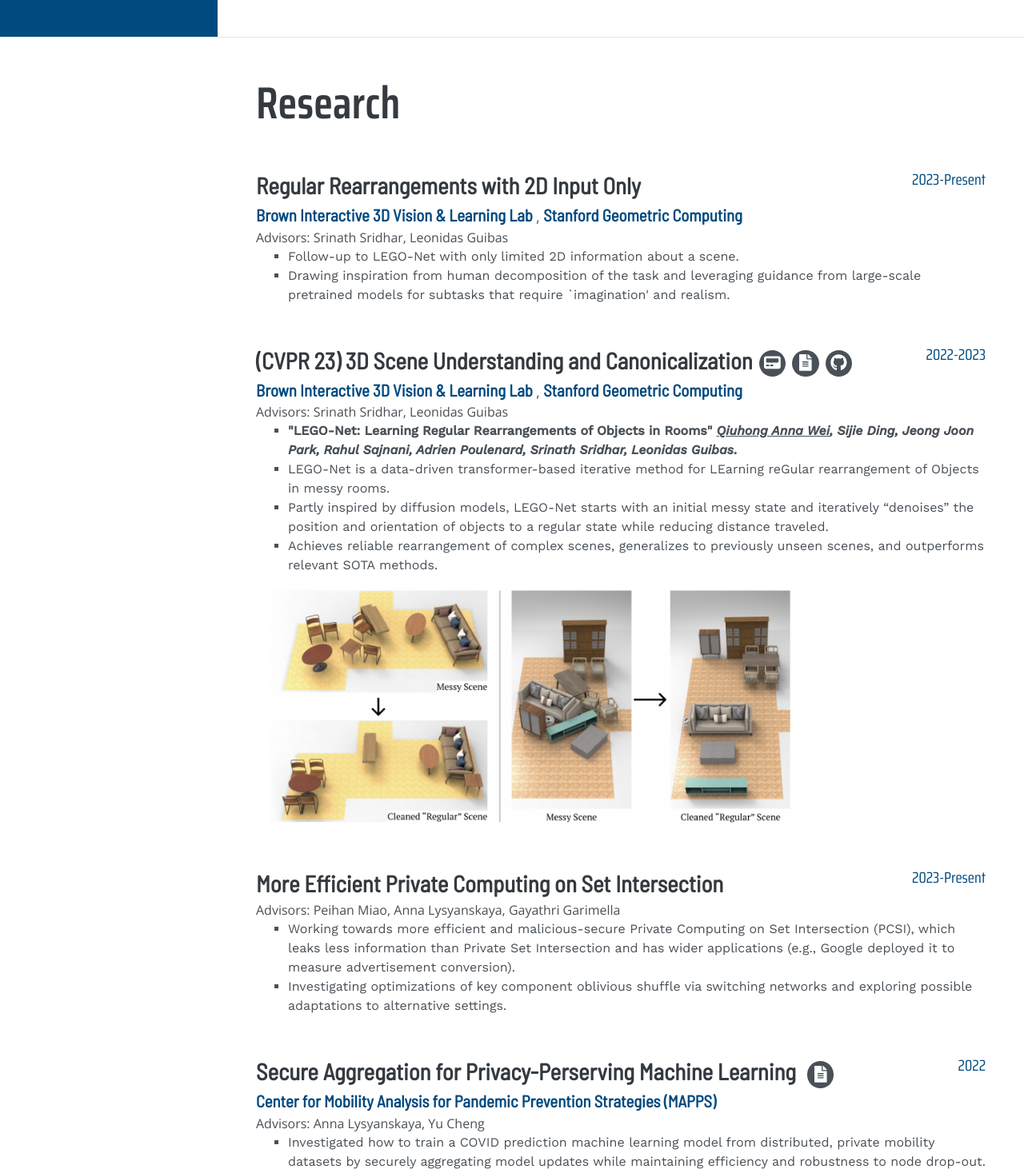
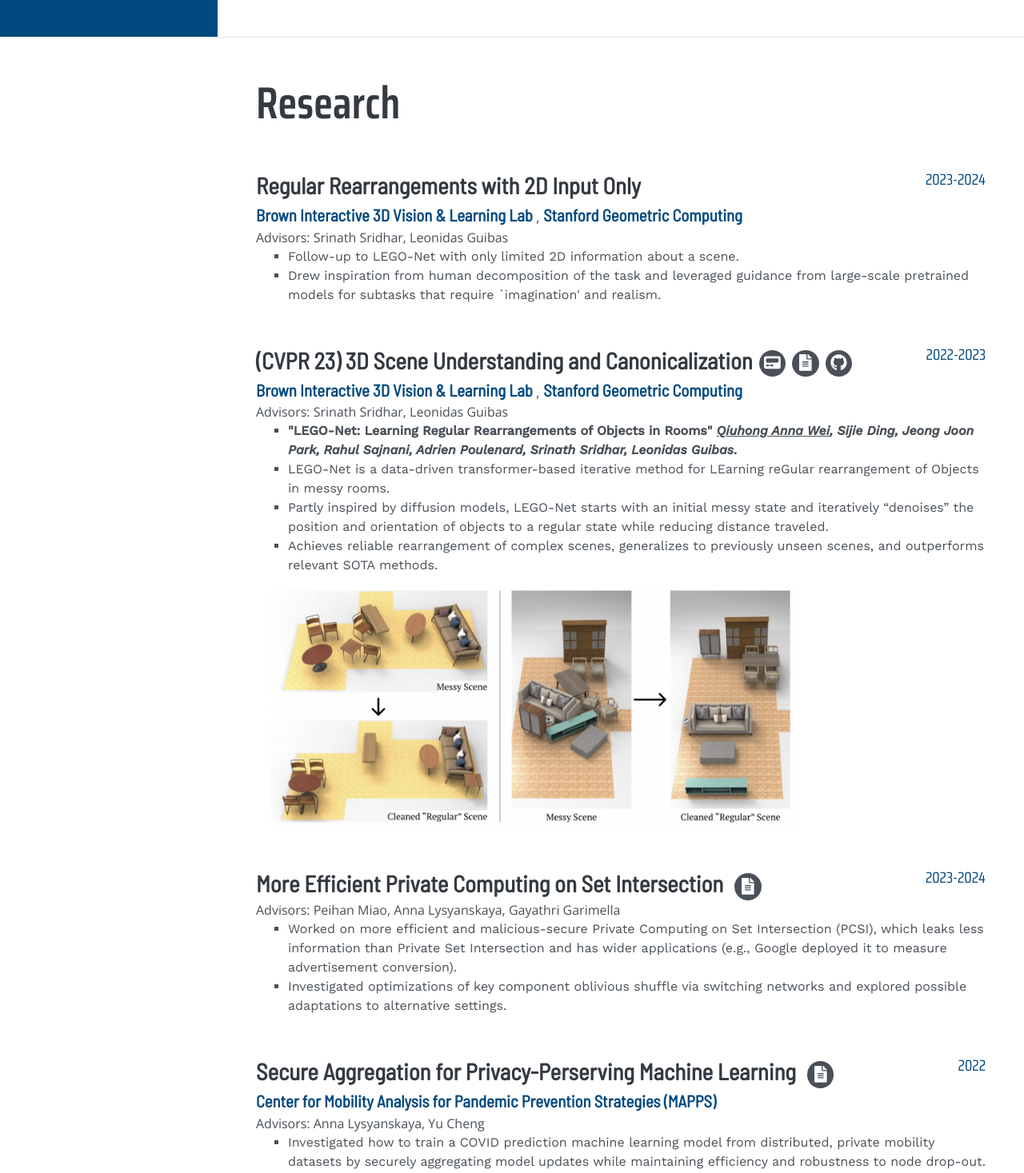
Before and after one commit to QiuhongAnnaWei/qiuhongannawei.me, a React (Create React App) app: page / in a window 1280 px wide. Shown: the part 754-2221 px from the top of the page at 80% size. Built offline with nearby package versions, Linux system fonts and the light colour scheme; a web font is replaced by a local one.

Commit message:
updated research page

```diff
--- a/src/Components/Research.js
+++ b/src/Components/Research.js
@@ -29,7 +29,7 @@ class Research extends Component {
             <div className="resume-content">
               <div>
                 <span className="heading mb-0 mr-2"> Regular Rearrangements with 2D Input Only </span>
-                <span className="resume-date text-md-right subsubheading2 right"> 2023-Present </span>
+                <span className="resume-date text-md-right subsubheading2 right"> 2023-2024 </span>
               </div>
 
               <a className="subheading" href="https://ivl.cs.brown.edu/" target="_blank" rel="noopener noreferrer">Brown Interactive 3D Vision & Learning Lab </a>,  <a className="subheading" href="https://geometry.stanford.edu/member/guibas/" target="_blank" rel="noopener noreferrer"> Stanford Geometric Computing </a> <br />
@@ -37,7 +37,7 @@ class Research extends Component {
               <a className="subsubheading1 mb-3" target="_blank" rel="noopener noreferrer"> Advisors: Srinath Sridhar, Leonidas Guibas </a> <br />
               <ul className=" mb-0">
                 <li>Follow-up to LEGO-Net with only limited 2D information about a scene. </li>
-                <li>Drawing inspiration from human decomposition of the task and leveraging guidance from large-scale pretrained models for subtasks that require `imagination' and realism.</li>
+                <li>Drew inspiration from human decomposition of the task and leveraged guidance from large-scale pretrained models for subtasks that require `imagination' and realism.</li>
               </ul>
             </div>
           </div>
@@ -78,13 +78,16 @@ class Research extends Component {
             <div className="resume-content">
               <div>
                 <span className="heading mb-0 mr-2"> More Efficient Private Computing on Set Intersection </span>
-                <span className="resume-date text-md-right subsubheading2 right"> 2023-Present </span>
+                <span className="social-icons-small">
+                  <a title="Website" className="mr-2 mt-0 top" href="https://cs.brown.edu/media/filer_public/37/e6/37e69ea3-ff0b-4cdd-935f-740161ba9aa3/weiqiuhong_anna.pdf" target="_blank" rel="noopener noreferrer">  <FontAwesomeIcon icon={faFileAlt} /> </a>
+                </span>
+                <span className="resume-date text-md-right subsubheading2 right"> 2023-2024 </span>
               </div>
 
               <a className="subsubheading1 mb-3" target="_blank" rel="noopener noreferrer"> Advisors: Peihan Miao, Anna Lysyanskaya, Gayathri Garimella </a> <br />
               <ul className=" mb-0">
-                <li> Working towards more efficient and malicious-secure Private Computing on Set Intersection (PCSI), which leaks less information than Private Set Intersection and has wider applications (e.g., Google deployed it to measure advertisement conversion).</li>
-                <li>Investigating optimizations of key component oblivious shuffle via switching networks and exploring possible adaptations to alternative settings.</li>
+                <li> Worked on more efficient and malicious-secure Private Computing on Set Intersection (PCSI), which leaks less information than Private Set Intersection and has wider applications (e.g., Google deployed it to measure advertisement conversion).</li>
+                <li>Investigated optimizations of key component oblivious shuffle via switching networks and explored possible adaptations to alternative settings.</li>
               </ul>
             </div>
           </div>
```
